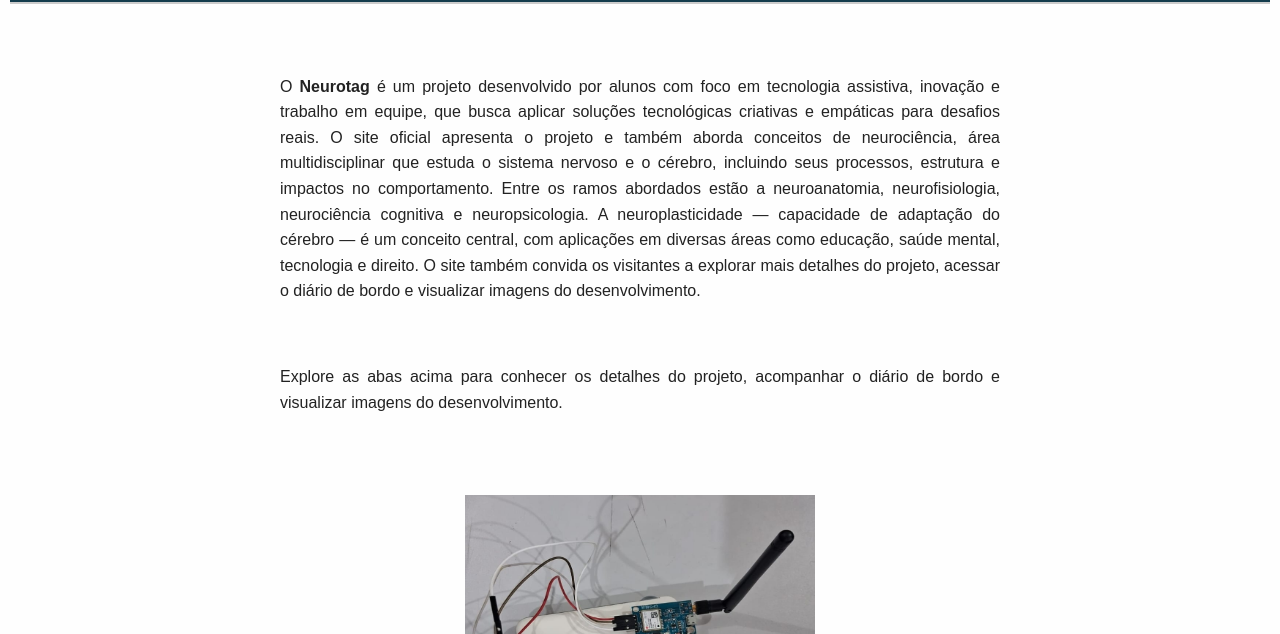
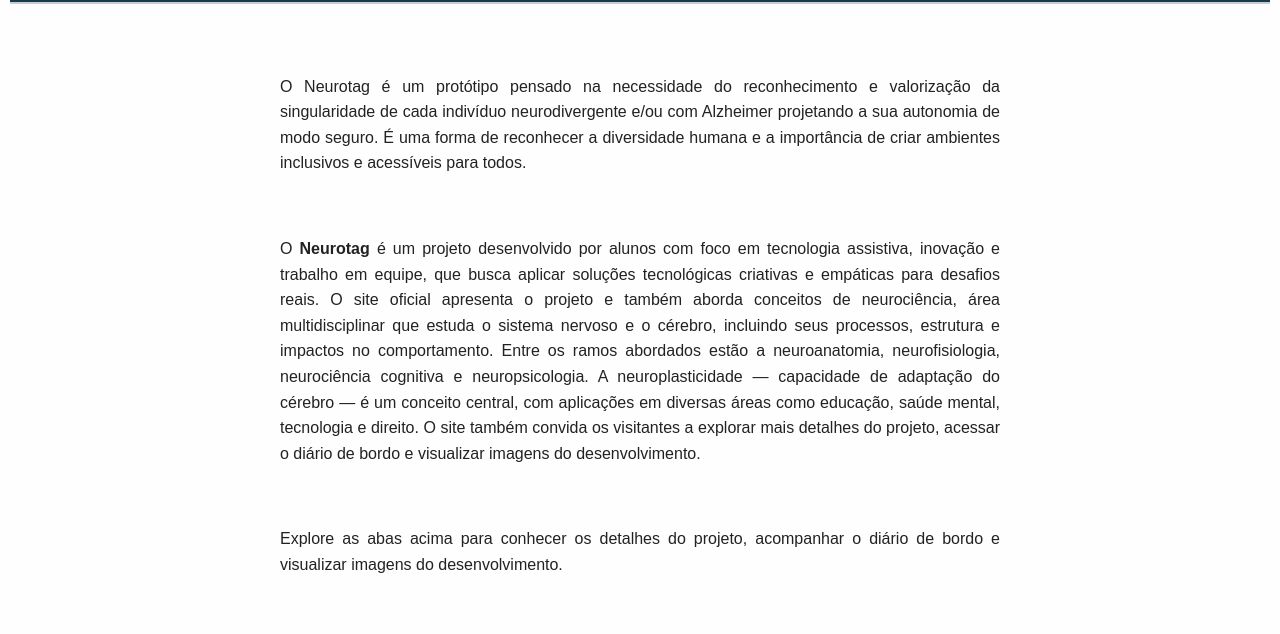
Before and after one commit to Andrefg2025/Neurotag.github.io, a plain HTML site: page index.html in a window 1280 px wide. Shown: the part 166-800 px from the top of the page. Drawn offline with Linux system fonts and the light colour scheme.

Commit message:
Update index.html

```diff
--- a/index.html
+++ b/index.html
@@ -39,6 +39,13 @@
 
   </div>
      <div class="paragrafo">
+       <p>
+         O Neurotag é um protótipo pensado na necessidade do
+reconhecimento e valorização da singularidade de cada
+indivíduo neurodivergente e/ou com Alzheimer projetando a
+sua autonomia de modo seguro. É uma forma de reconhecer a
+diversidade humana e a importância de criar ambientes
+inclusivos e acessíveis para todos.</p>
     <p>
 O <b> Neurotag </b> é um projeto desenvolvido por alunos com foco em tecnologia assistiva, inovação e trabalho em equipe, que busca aplicar soluções tecnológicas criativas e empáticas para desafios reais.
 
```
